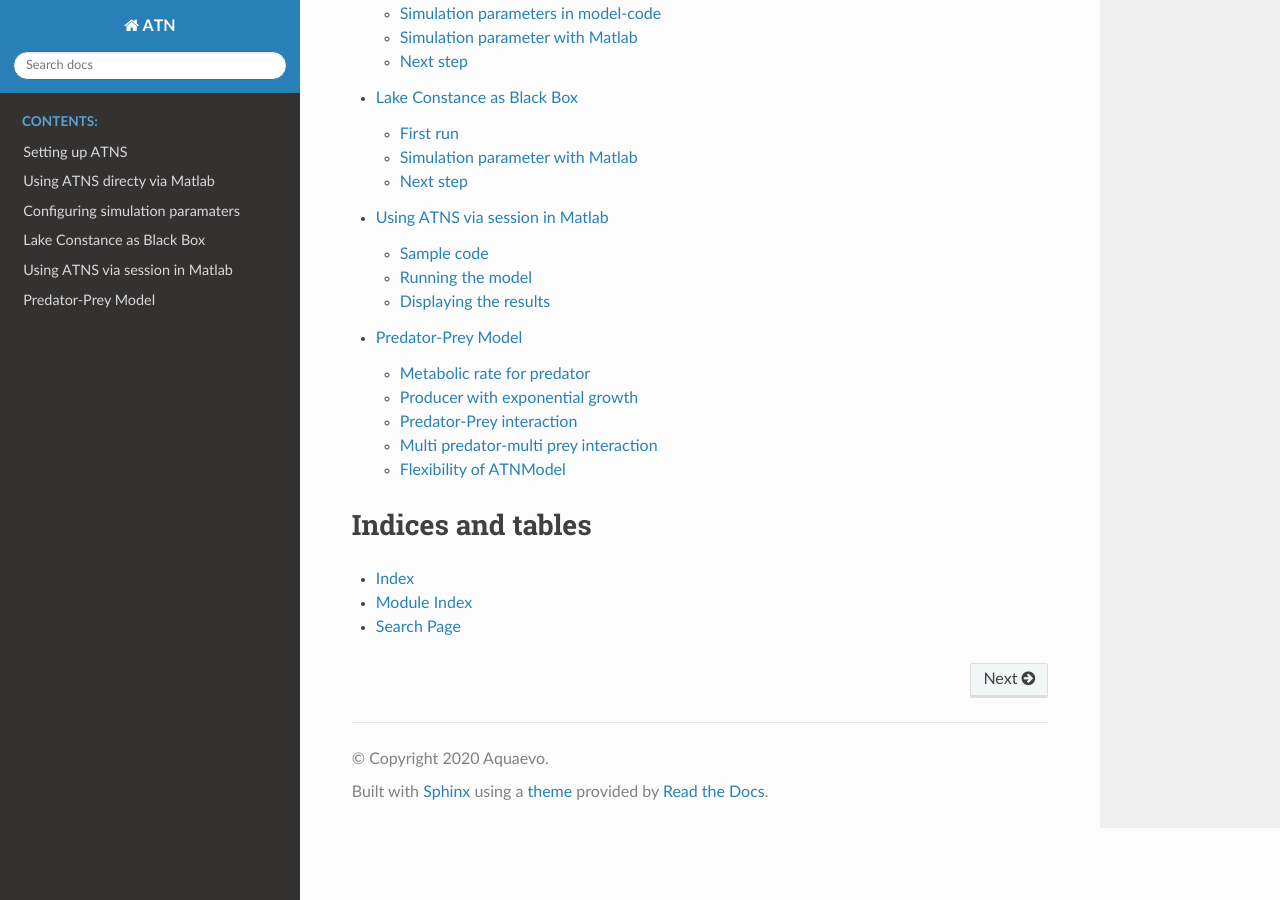
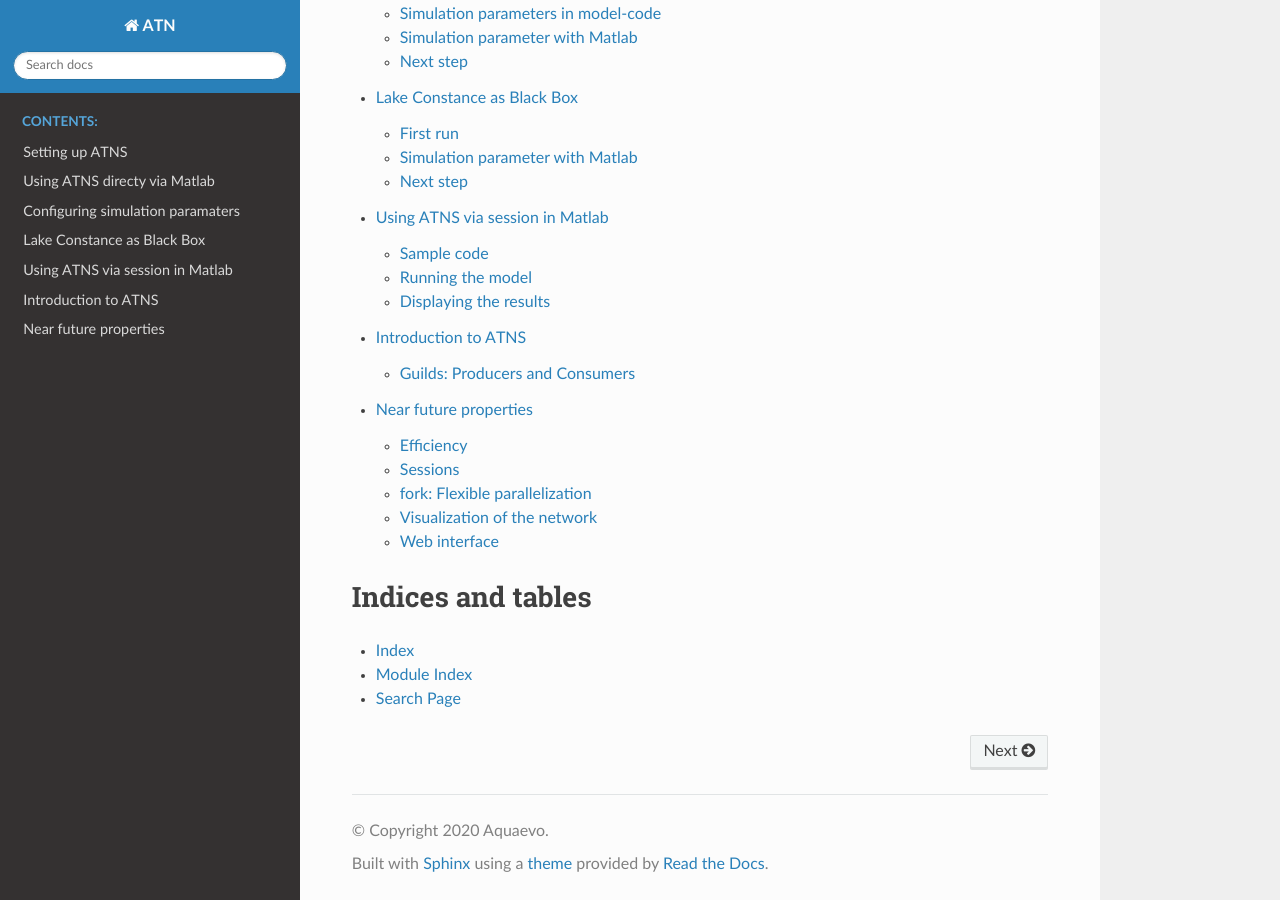
Before and after one commit to mikaelkuisma/atns, a Sphinx documentation site: the page built from docs/index.rst, in a window 1280 px wide and 900 px high, scrolled down 506 px. Built offline with Sphinx 7.4.7 and the Read the Docs theme 2.0.0, drawn with Linux system fonts in a browser that asks for light colours; some of the changed lines change nothing that is shown.

Commit message:
update docs2

```diff
--- a/docs/index.rst
+++ b/docs/index.rst
@@ -16,8 +16,8 @@ Welcome to ATN's documentation!
    odeparams
    lakeconstance
    session
-   examples/predatorprey
-
+   intro
+   innextupdate
 
 
 Indices and tables
--- /dev/null
+++ b/docs/innextupdate.rst
@@ -0,0 +1,30 @@
+Near future properties
+=======================
+
+Efficiency
+------------------
+ATNS will automatically produce Matlab code, increasing speed by factor of 200. Now this is not yet ready for all advanced properties, thus disabled.
+
+Sessions
+-------------------
+ATNS will be usable as a session, which can contain multiple simulatenously running simulations.
+
+fork: Flexible parallelization
+------------------------------
+New statement fork will be introduced. This will automatically parallelize the code.
+
+For example, following code would automatically run 4 parallel simulations distinct B.
+.. code::
+
+    fork (parameter B=[1,2,3,4])
+    {
+    };
+
+Visualization of the network
+------------------------------
+Right now, all the links are written with plain text. An editor where one may interactively put different kinds of links to guilds will be provided.
+
+Web interface
+------------------
+
+Node.js/react Application for more attractive GUI.
```
